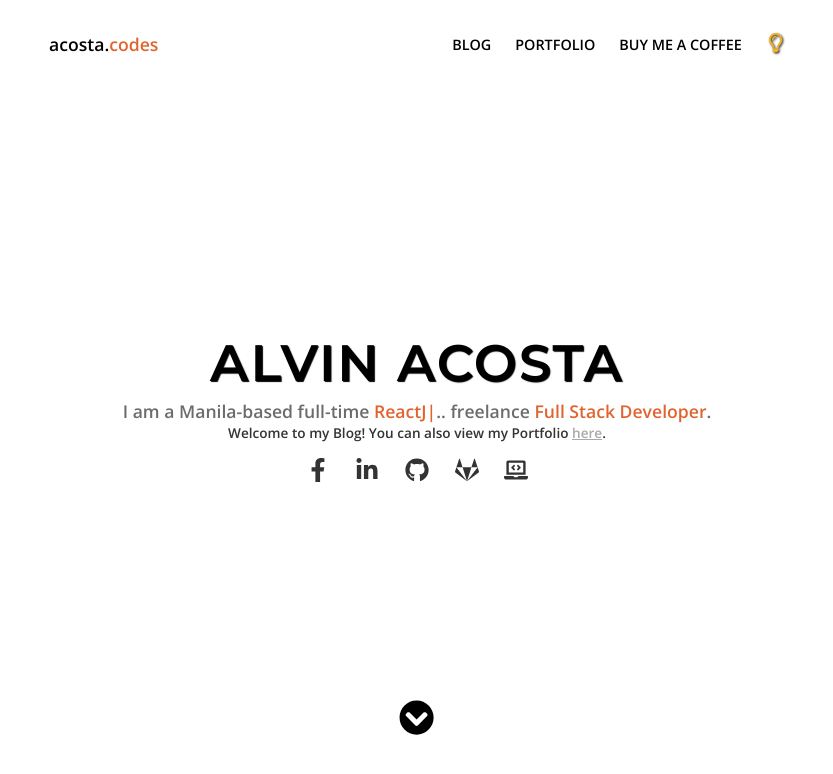
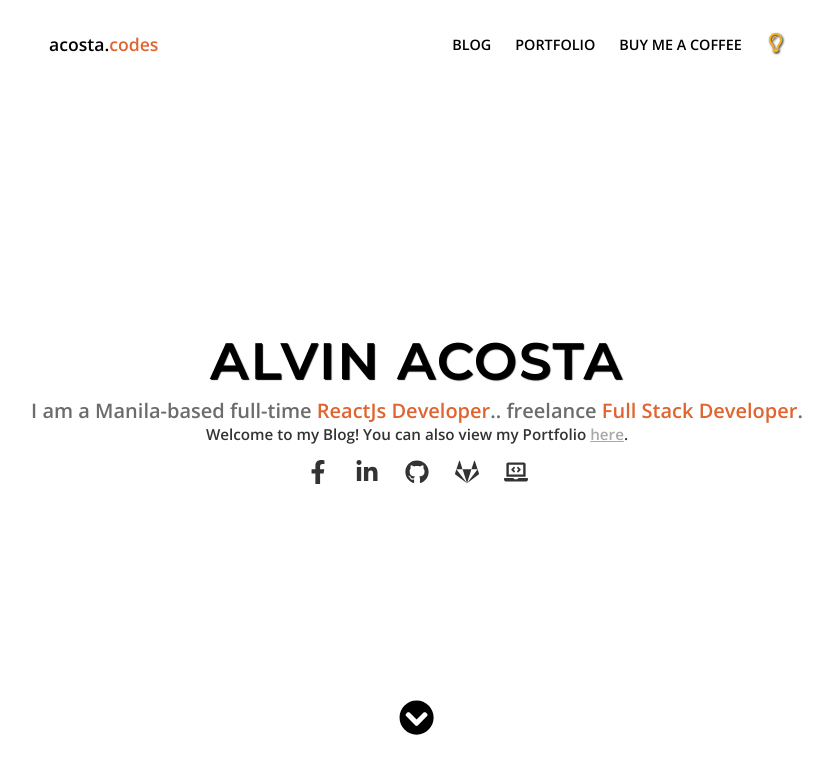
Before and after one commit to Exx-hub/acosta-codes-blog, a Next.js app: page / in a window 1280 px wide. Shown: the top 774 px of the page, without its empty margins (223-1056 px from the left). Built offline with nearby package versions, Linux system fonts and the light colour scheme.

Commit message:
uninstall react typed

```diff
--- a/components/Main.tsx
+++ b/components/Main.tsx
@@ -1,6 +1,6 @@
 import Socials from "./Socials";
 import { FaChevronCircleDown } from "react-icons/fa";
-import Typed from "react-typed";
+
 import styles from "../styles/Main.module.css";
 
 function Main() {
@@ -9,15 +9,7 @@
       <section className={styles.mainContent}>
         <h1>ALVIN ACOSTA</h1>
         <p>
-          I am a Manila-based full-time{" "}
-          <span>
-            <Typed
-              strings={["ReactJs Developer"]}
-              loop
-              typeSpeed={100}
-              backSpeed={150}
-            />
-          </span>
+          I am a Manila-based full-time <span>ReactJs Developer</span>
           .. freelance <span>Full Stack Developer</span>.
         </p>
         <p className={styles.plugin}>
--- a/package.json
+++ b/package.json
@@ -22,7 +22,6 @@
     "react-icons": "^4.7.1",
     "react-markdown": "^8.0.4",
     "react-syntax-highlighter": "^15.5.0",
-    "react-typed": "^1.2.0",
     "typescript": "4.9.4"
   }
 }
--- a/styles/Main.module.css
+++ b/styles/Main.module.css
@@ -73,11 +73,11 @@
   }
 
   .mainContent p {
-    font-size: 1.1rem;
+    font-size: 1.25rem;
   }
 
   .plugin {
-    font-size: 0.85rem !important;
+    font-size: 0.95rem !important;
   }
 
   .downIcon {
```
Also changed, not shown: 1 other file (tests, documents, lock files or other folders).
